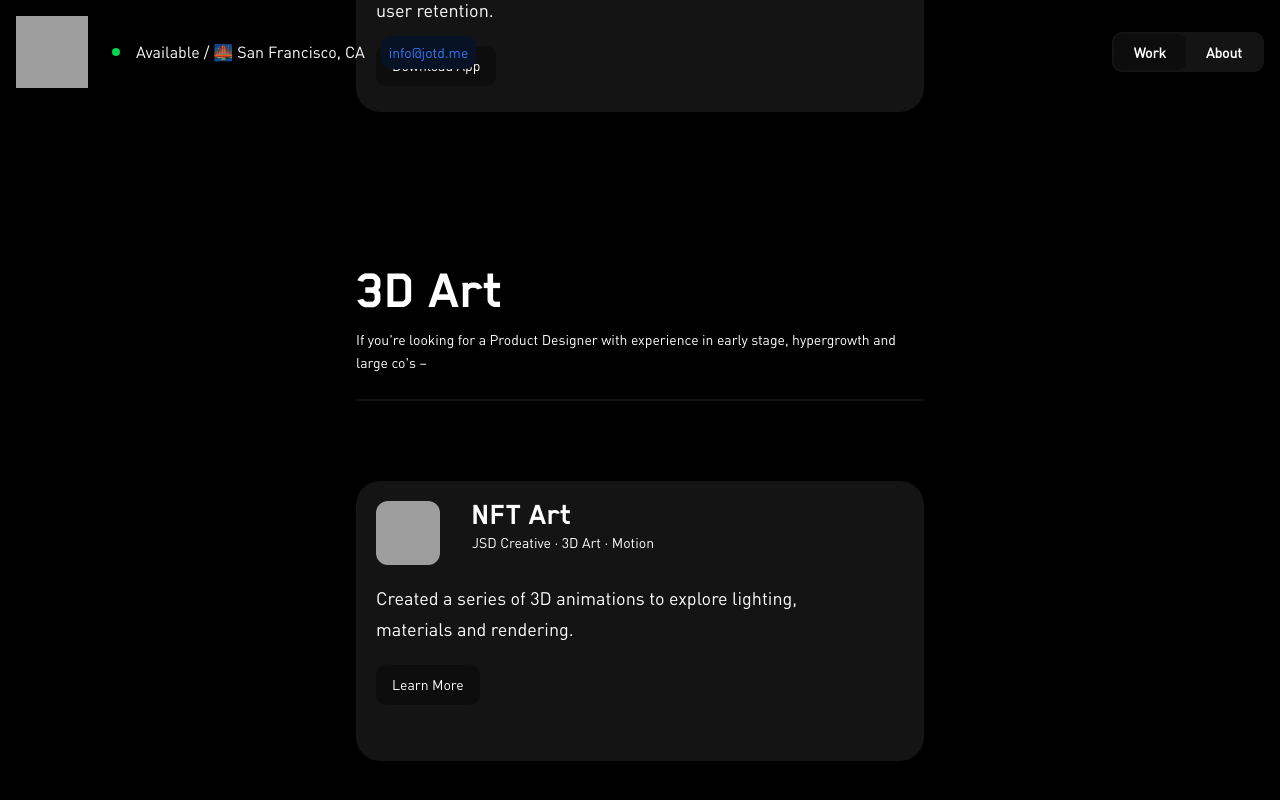
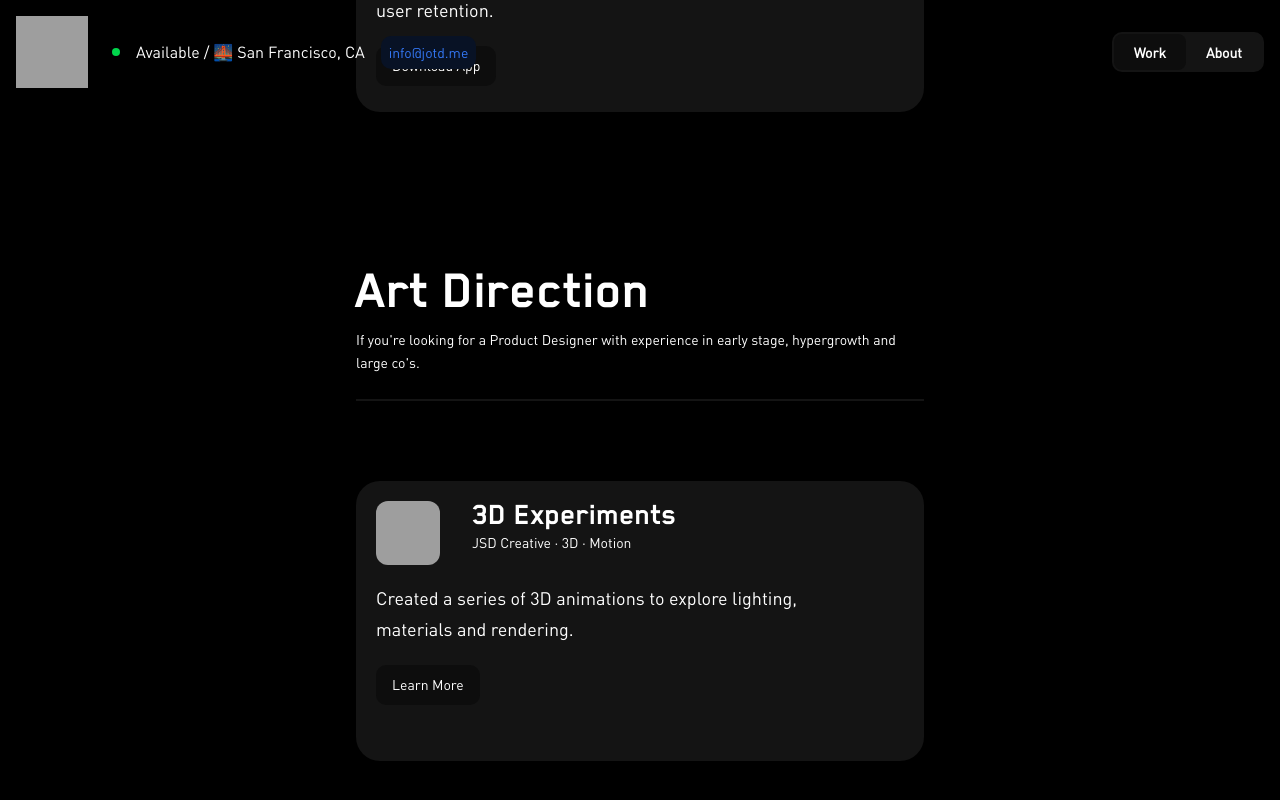
Before and after one commit to jotd/jotd-portfolio, a Jekyll site: the page work/index.html, which Jekyll copies as it is, in a window 1280 px wide and 900 px high, scrolled down 898 px. Shown: the top 800 px of the window. Built offline with Jekyll 4.4.1, drawn with Linux system fonts in a browser that asks for light colours; grey boxes are pictures that could not be loaded.

Commit message:
Update index.html

```diff
--- a/work/index.html
+++ b/work/index.html
@@ -47,7 +47,7 @@
     <div class="header-about">Design</div>
     <div class="text-2">
       If you're looking for a Product Designer with experience in
-      early stage, hypergrowth and large co's –
+      early stage, hypergrowth and large co's – <a href="mailto:info@jotd.me?subject=Inquiry%20from%20website" class="underline">get in touch.</a>
       <hr>
     </div>
   </div>
@@ -106,10 +106,10 @@
 </div>
 
 <div class="content-about">
-  <div class="header-about">3D Art</div>
+  <div class="header-about">Art Direction</div>
   <div class="text-2">
     If you're looking for a Product Designer with experience in
-    early stage, hypergrowth and large co's –
+    early stage, hypergrowth and large co's.
     <hr>
   </div>
 </div>
@@ -125,8 +125,8 @@
         class="work-logo"
       />
       <div class="work-header-text">
-        <p class="title">NFT Art </p>
-        <p class="work-metadata"> JSD Creative · 3D Art · Motion</p>
+        <p class="title">3D Experiments</p>
+        <p class="work-metadata"> JSD Creative · 3D · Motion</p>
         <p class="blurb">
          Created a series of 3D animations to explore lighting, materials and rendering.
         </p>
```
